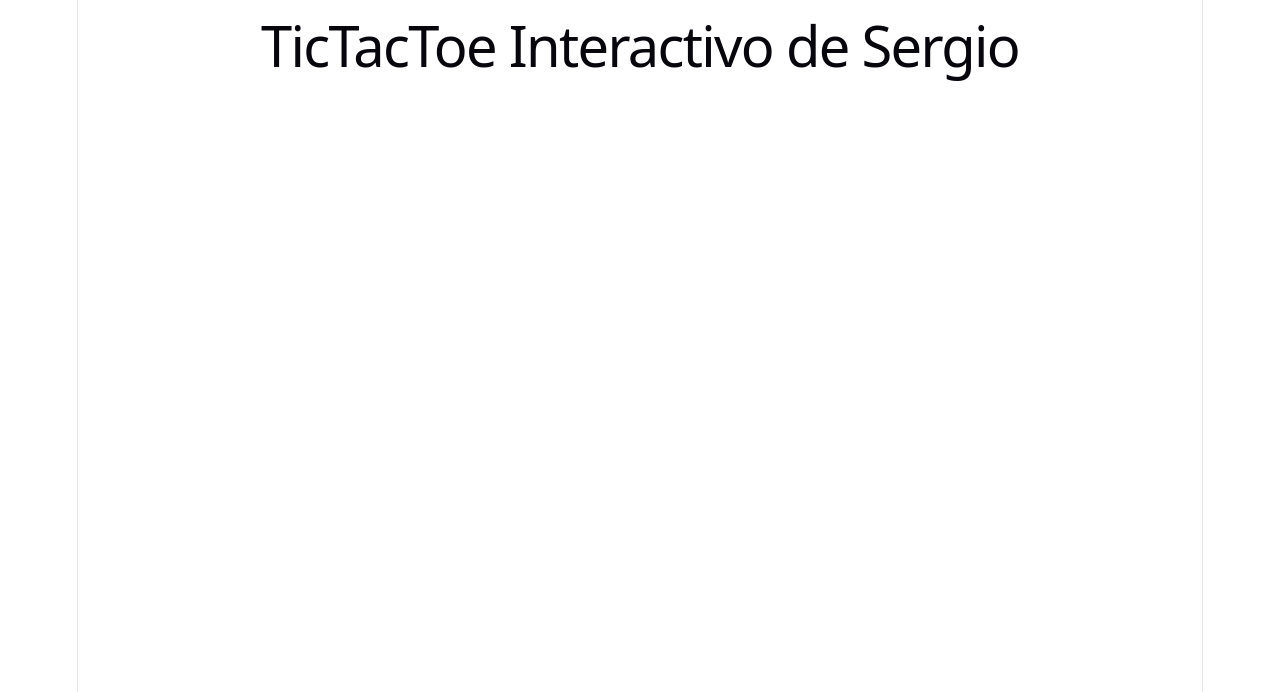
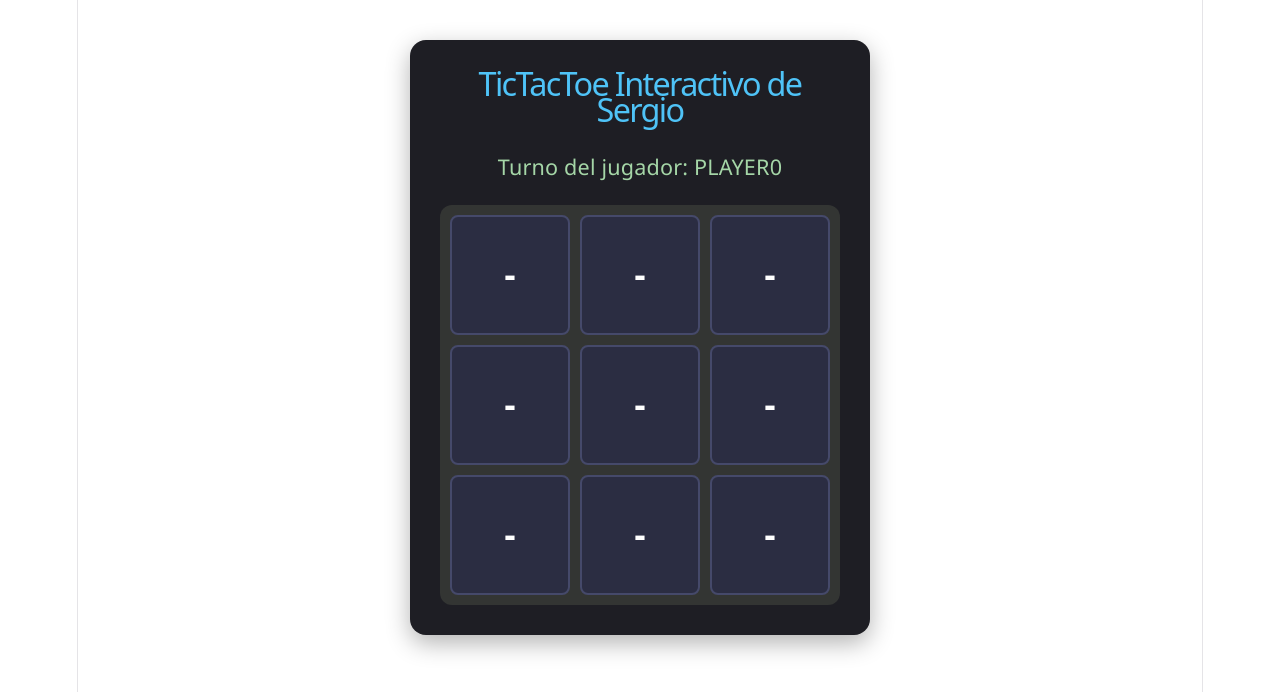
Before and after one commit to Sergio-Herrera-24/iweb-shl-tres-en-raya, a React (Vite) app: page / in a window 1280 px wide. Shown: the top 692 px of the page. Built offline with nearby package versions, Linux system fonts and the light colour scheme.

Commit message:
Paso 2: Completado

```diff
--- a/src/App.css
+++ b/src/App.css
@@ -1,184 +1,66 @@
-.counter {
-  font-size: 16px;
-  padding: 5px 10px;
-  border-radius: 5px;
-  color: var(--accent);
-  background: var(--accent-bg);
-  border: 2px solid transparent;
-  transition: border-color 0.3s;
-  margin-bottom: 24px;
-
-  &:hover {
-    border-color: var(--accent-border);
-  }
-  &:focus-visible {
-    outline: 2px solid var(--accent);
-    outline-offset: 2px;
-  }
+/* Centrar toda la aplicación en la pantalla */
+#App {
+  font-family: 'Segoe UI', Tahoma, Geneva, Verdana, sans-serif;
+  max-width: 400px;
+  margin: 40px auto;
+  text-align: center;
+  background-color: #1e1e24;
+  color: #fff;
+  padding: 30px;
+  border-radius: 16px;
+  box-shadow: 0 8px 24px rgba(0, 0, 0, 0.3);
 }
 
-.hero {
-  position: relative;
-
-  .base,
-  .framework,
-  .vite {
-    inset-inline: 0;
-    margin: 0 auto;
-  }
-
-  .base {
-    width: 170px;
-    position: relative;
-    z-index: 0;
-  }
-
-  .framework,
-  .vite {
-    position: absolute;
-  }
-
-  .framework {
-    z-index: 1;
-    top: 34px;
-    height: 28px;
-    transform: perspective(2000px) rotateZ(300deg) rotateX(44deg) rotateY(39deg)
-      scale(1.4);
-  }
-
-  .vite {
-    z-index: 0;
-    top: 107px;
-    height: 26px;
-    width: auto;
-    transform: perspective(2000px) rotateZ(300deg) rotateX(40deg) rotateY(39deg)
-      scale(0.8);
-  }
+#titulo {
+  margin-top: 0;
+  color: #4fc3f7;
+  font-size: 1.8rem;
 }
 
-#center {
-  display: flex;
-  flex-direction: column;
-  gap: 25px;
-  place-content: center;
-  place-items: center;
-  flex-grow: 1;
-
-  @media (max-width: 1024px) {
-    padding: 32px 20px 24px;
-    gap: 18px;
-  }
+/* Estilos para el Header del turno */
+header, h2 {
+  font-size: 1.2rem;
+  color: #a5d6a7;
+  margin-bottom: 25px;
 }
 
-#next-steps {
-  display: flex;
-  border-top: 1px solid var(--border);
-  text-align: left;
-
-  & > div {
-    flex: 1 1 0;
-    padding: 32px;
-    @media (max-width: 1024px) {
-      padding: 24px 20px;
-    }
-  }
-
-  .icon {
-    margin-bottom: 16px;
-    width: 22px;
-    height: 22px;
-  }
-
-  @media (max-width: 1024px) {
-    flex-direction: column;
-    text-align: center;
-  }
+/* 🟦 EL TABLERO: Cuadrícula perfecta de 3x3 */
+#tablero {
+  display: grid;
+  grid-template-columns: repeat(3, 1fr); /* 3 columnas iguales */
+  gap: 10px; /* Separación entre casillas */
+  background-color: #333533;
+  padding: 10px;
+  border-radius: 12px;
 }
 
-#docs {
-  border-right: 1px solid var(--border);
-
-  @media (max-width: 1024px) {
-    border-right: none;
-    border-bottom: 1px solid var(--border);
-  }
+/* 🔲 LAS CASILLAS Y SUS BOTONES */
+#casilla {
+  display: flex;
+  aspect-ratio: 1; /* Hace que las casillas sean perfectamente cuadradas */
 }
 
-#next-steps ul {
-  list-style: none;
-  padding: 0;
-  display: flex;
-  gap: 8px;
-  margin: 32px 0 0;
-
-  .logo {
-    height: 18px;
-  }
-
-  a {
-    color: var(--text-h);
-    font-size: 16px;
-    border-radius: 6px;
-    background: var(--social-bg);
-    display: flex;
-    padding: 6px 12px;
-    align-items: center;
-    gap: 8px;
-    text-decoration: none;
-    transition: box-shadow 0.3s;
-
-    &:hover {
-      box-shadow: var(--shadow);
-    }
-    .button-icon {
-      height: 18px;
-      width: 18px;
-    }
-  }
-
-  @media (max-width: 1024px) {
-    margin-top: 20px;
-    flex-wrap: wrap;
-    justify-content: center;
-
-    li {
-      flex: 1 1 calc(50% - 8px);
-    }
-
-    a {
-      width: 100%;
-      justify-content: center;
-      box-sizing: border-box;
-    }
-  }
+#casillapulsador {
+  width: 100%;
+  height: 100%;
+  background-color: #2b2d42;
+  color: #fff;
+  border: 2px solid #45496a;
+  border-radius: 8px;
+  font-size: 2rem;
+  font-weight: bold;
+  cursor: pointer;
+  transition: all 0.2s ease;
 }
 
-#spacer {
-  height: 88px;
-  border-top: 1px solid var(--border);
-  @media (max-width: 1024px) {
-    height: 48px;
-  }
+/* Efecto al pasar el ratón por encima */
+#casillapulsador:hover {
+  background-color: #3d405b;
+  border-color: #4fc3f7;
+  transform: scale(1.02);
 }
 
-.ticks {
-  position: relative;
-  width: 100%;
-
-  &::before,
-  &::after {
-    content: '';
-    position: absolute;
-    top: -4.5px;
-    border: 5px solid transparent;
-  }
-
-  &::before {
-    left: 0;
-    border-left-color: var(--border);
-  }
-  &::after {
-    right: 0;
-    border-right-color: var(--border);
-  }
+/* Efecto al hacer clic */
+#casillapulsador:active {
+  transform: scale(0.96);
 }
--- a/src/App.jsx
+++ b/src/App.jsx
@@ -1,5 +1,7 @@
 import { useState } from 'react'
 import './App.css'
+import Header from './Header'
+import Tablero from './Tablero'
 
 function App() {
   const [turno, setTurno] = useState("PLAYER0")
@@ -12,6 +14,8 @@ function App() {
   return (
     <div id="App">
       <h1 id="titulo">TicTacToe Interactivo de Sergio</h1>
+      <Header jugador={turno} />
+      <Tablero valores={tablero} />
     </div>
   )
 }
--- /dev/null
+++ b/src/Casilla.jsx
@@ -0,0 +1,7 @@
+export default function Casilla(props){
+    return(
+        <div id="casilla">
+            <button id="casillapulsador">{props.valor}</button>
+        </div>
+    )
+}
--- /dev/null
+++ b/src/Header.jsx
@@ -0,0 +1,7 @@
+export default function Header(props){
+    return(
+        <div id="header">
+            <header id="cabecera">Turno del jugador: {props.jugador}</header>
+        </div>
+    )
+}
--- /dev/null
+++ b/src/Tablero.jsx
@@ -0,0 +1,16 @@
+import Casilla from "./Casilla"
+
+export default function Tablero(props) {
+  return (
+    <div id="tablero">
+      {props.valores.map((fila, indexFila) => {
+        return(
+            fila.map((casilla, indexCasilla) => {
+                return (
+                    <Casilla key={`${indexFila}-${indexCasilla}`} valor={casilla} />
+                )
+            })
+      )})}
+    </div>
+  )
+}
```
Also changed, not shown: 1 other file (tests, documents, lock files or other folders).
